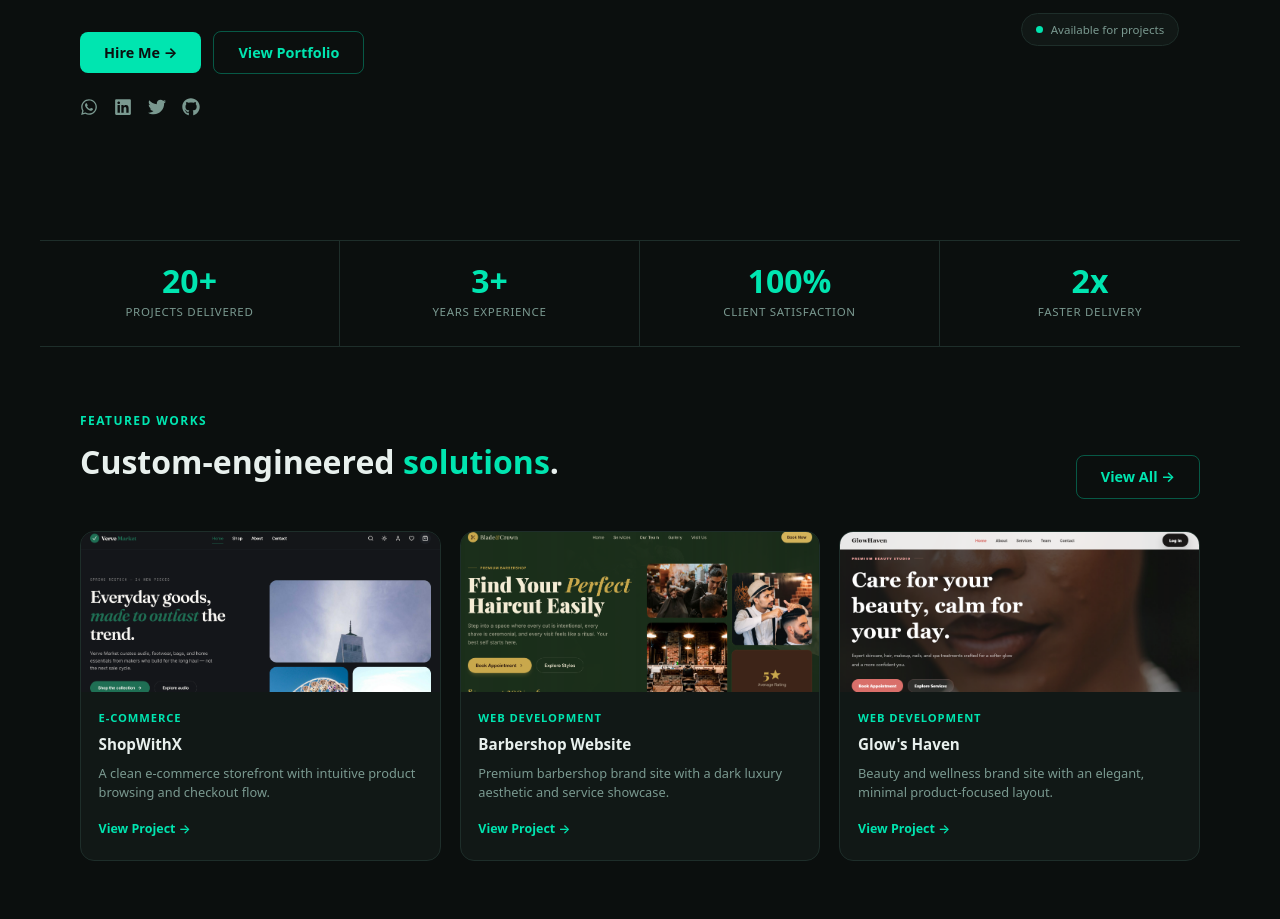
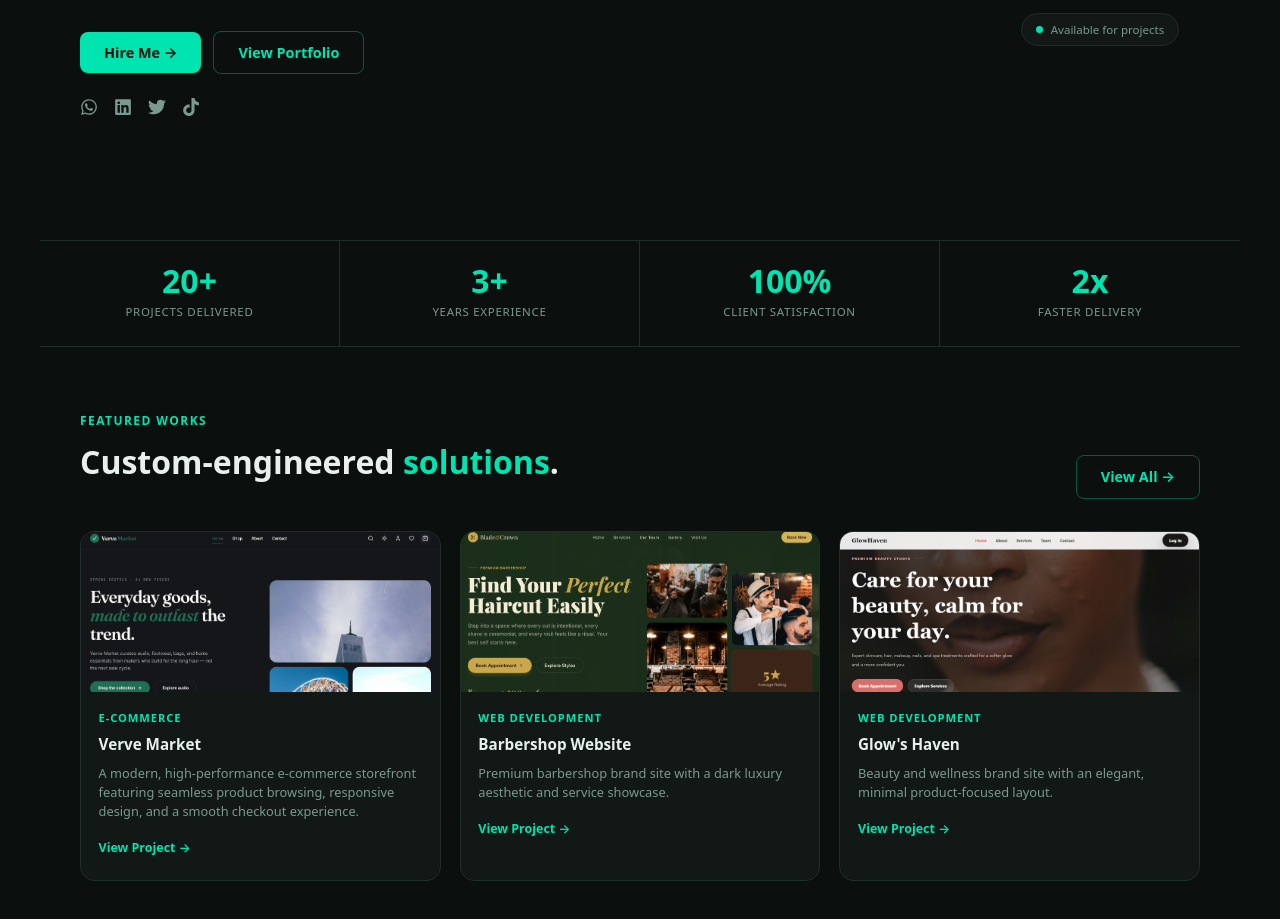
Before and after one commit to Favecode/my_portfolio, a React (Vite) app: page / in a window 1280 px wide. Shown: the part 453-1372 px from the top of the page. Built offline with nearby package versions, Linux system fonts and the light colour scheme.

Commit message:
first commit

```diff
--- a/src/components/Home.jsx
+++ b/src/components/Home.jsx
@@ -3,7 +3,7 @@ import Footer from "./Footer";
 import { ACCENT, MUTED, CARD, BORDER, CARD2 } from "../constants";
 import { projects } from "../constants";
 import { Code2, Server, Globe, Layers, GitBranch, Cloud, Database, Cpu } from "lucide-react";
-import { FaGithub, FaLinkedin, FaTwitter } from "react-icons/fa";
+import { FaLinkedin, FaTwitter, FaTiktok } from "react-icons/fa";
 import { FaWhatsapp } from "react-icons/fa6";
 
 /* ── Animated counter hook ── */
@@ -103,8 +103,8 @@ export default function Home({ setPage }) {
               <a href="https://x.com/myfaveguy" target="_blank" rel="noreferrer" title="X / Twitter">
                 <FaTwitter size={18} />
               </a>
-              <a href="https://github.com" target="_blank" rel="noreferrer" title="GitHub">
-                <FaGithub size={18} />
+              <a href="https://www.tiktok.com/@myfaveguy" target="_blank" rel="noreferrer" title="Tiktok">
+                <FaTiktok size={18} />
               </a>
             </div>
           </div>
--- a/src/constants.js
+++ b/src/constants.js
@@ -19,22 +19,19 @@ import project5 from "./assets/project5.png";
 
 export const projects = [
    {
-    id: 1,
-    type: "E-commerce",
-    title: "ShopWithX",
-    desc: "A clean e-commerce storefront with intuitive product browsing and checkout flow.",
-    result: "🛒 Optimised Checkout",
-    filter: "web-development",
-    image: project5,
-    link: "https://nova-ecommerce-coral.vercel.app/",
+  id: 1,
+  type: "E-commerce",
+  title: "Verve Market",
+  desc: "A modern, high-performance e-commerce storefront featuring seamless product browsing, responsive design, and a smooth checkout experience.",
+  filter: "web-development",
+  image: project5,
+  link: "https://nova-ecommerce-coral.vercel.app/"
   },
-
   {
     id: 2,
     type: "Web Development",
     title: "Barbershop Website",
     desc: "Premium barbershop brand site with a dark luxury aesthetic and service showcase.",
-    result: "💈 Bookings Up",
     filter: "web-development",
     image: project2,
     link: "https://barbarshop-website.vercel.app/",
@@ -44,7 +41,6 @@ export const projects = [
     type: "Web Development",
     title: "Glow's Haven",
     desc: "Beauty and wellness brand site with an elegant, minimal product-focused layout.",
-    result: "📈 Ranking on Google",
     filter: "web-development",
     image: project3,
     link: "https://glowshaven.netlify.app/",
@@ -54,7 +50,6 @@ export const projects = [
     type: "Web Development",
     title: "Savoria Foods",
     desc: "A modern food ordering platform built with a clean, appetising user experience.",
-    result: "⚡ Fast Load Time",
     filter: "web-development",
     image: project1,
     link: "https://savoriafoods.netlify.app/",
```
